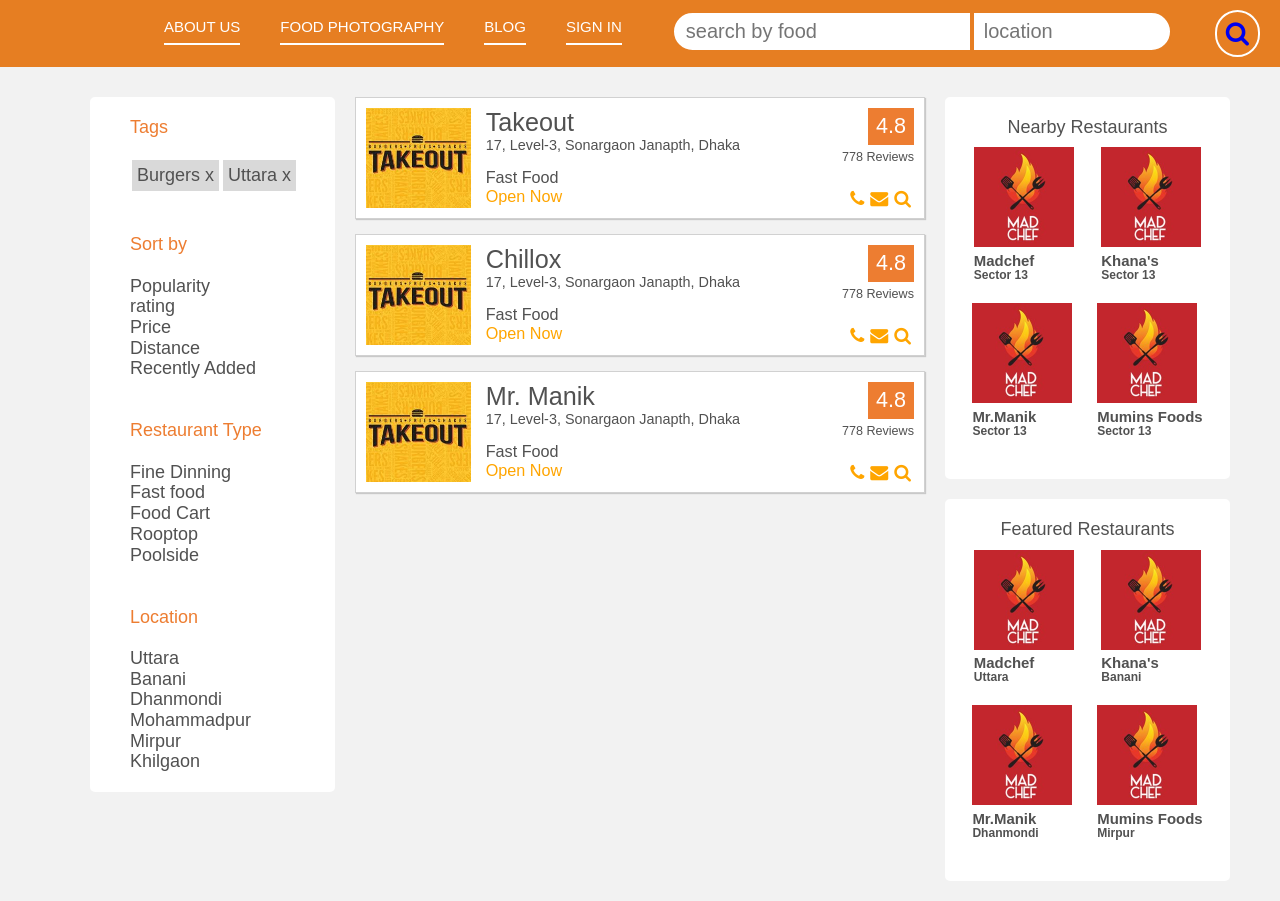
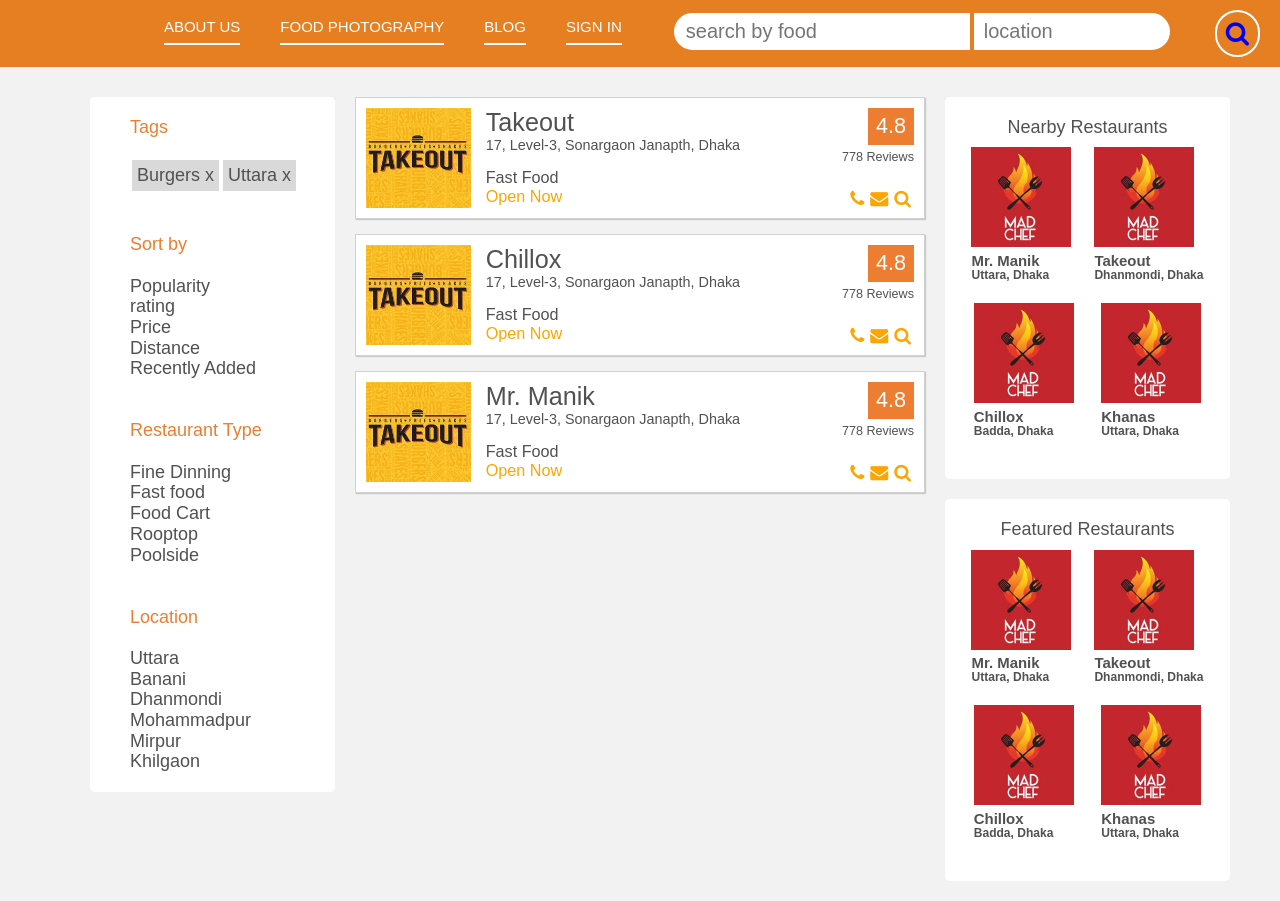
Before and after one commit to ahmedsadman/foodhub-web, a React (Create React App) app: page /restaurants/search in a window 1280 px wide. Built offline with nearby package versions, Linux system fonts and the light colour scheme.

Commit message:
seperate restaurant box comp

```diff
--- /dev/null
+++ b/src/components/ResBox.js
@@ -0,0 +1,16 @@
+import React from 'react';
+
+export const ResBox = props => {
+    const { styles } = props;
+    return (
+        <div className={styles.nearby}>
+            <img
+                alt=''
+                className={styles.divImg}
+                src='/images/css/Madchef.jpg'
+            />
+            <h5 style={{ textTransform: 'capitalize' }}>{props.name}</h5>
+            <h6 style={{ textTransform: 'capitalize' }}>{props.address}</h6>
+        </div>
+    );
+};
--- a/src/routes/SearchResult.js
+++ b/src/routes/SearchResult.js
@@ -2,6 +2,7 @@ import React, { Component } from 'react';
 import { Link } from 'react-router-dom';
 import { RestaurantCard } from '../components/RestaurantCard';
 import { Navbar } from '../components/Navbar';
+import { ResBox } from '../components/ResBox';
 import styles from '../views/SearchResult.module.css';
 
 class SearchResult extends Component {
@@ -11,17 +12,7 @@ class SearchResult extends Component {
                 <nav>
                     <Navbar />
                 </nav>
-
-                <div
-                    id='main'
-                    style={{
-                        marginLeft: 'auto',
-                        marginRight: 'auto',
-                        width: 1140,
-                        paddingTop: 30,
-                        paddingBottom: 30
-                    }}
-                >
+                <div id='main' style={inStyle.container}>
                     <section style={{ float: 'left', width: '25%' }}>
                         <div className={styles.filterBlock}>
                             <span className={styles.orange}>
@@ -140,97 +131,79 @@ class SearchResult extends Component {
                         <RestaurantCard name='Takeout' />
                         <RestaurantCard name='Chillox' />
                         <RestaurantCard name='Mr. Manik' />
-                    </div> {/* res block end */}
+                    </div>{' '}
+                    {/* res block end */}
                     {/*Sidebar */}
                     <div style={{ float: 'left', width: '25%' }}>
                         <div className={styles.sideBlock}>
-                            <p style={{ marginBottom: 10 }}>Nearby Restaurants</p>
-                            <div className={styles.nearby}>
-                                <img
-                                    alt=''
-                                    className={styles.divImg}
-                                    src='/images/css/Madchef.jpg'
+                            <p style={{ marginBottom: 10 }}>
+                                Nearby Restaurants
+                            </p>
+                            <ResBox
+                                styles={styles}
+                                name='Mr. Manik'
+                                address='Uttara, Dhaka'
                             />
-                                <h5>Madchef</h5>
-                                <h6>Sector 13</h6>
-                            </div>
-                            <div className={styles.nearby}>
-                                <img
-                                    alt=''
-                                    className={styles.divImg}
-                                    src='/images/css/Madchef.jpg'
+                            <ResBox
+                                styles={styles}
+                                name='Takeout'
+                                address='Dhanmondi, Dhaka'
                             />
-                                <h5>Khana's</h5>
-                                <h6>Sector 13</h6>
-                            </div>
-                            <div className={styles.nearby}>
-                                <img
-                                    alt=''
-                                    className={styles.divImg}
-                                    src='/images/css/Madchef.jpg'
+                            <ResBox
+                                styles={styles}
+                                name='Chillox'
+                                address='Badda, Dhaka'
                             />
-                                <h5>Mr.Manik</h5>
-                                <h6>Sector 13</h6>
-                            </div>
-                            <div className={styles.nearby}>
-                                <img
-                                    alt=''
-                                    className={styles.divImg}
-                                    src='/images/css/Madchef.jpg'
+                            <ResBox
+                                styles={styles}
+                                name='Khanas'
+                                address='Uttara, Dhaka'
                             />
-                                <h5>Mumins Foods</h5>
-                                <h6>Sector 13</h6>
-                            </div>
                         </div>
                         <div className={styles.sideBlock}>
-                            <p style={{ marginBottom: 10 }}>Featured Restaurants</p>
-                            <div className={styles.nearby}>
-                                <img
-                                    alt=''
-                                    className={styles.divImg}
-                                    src='/images/css/Madchef.jpg'
+                            <p style={{ marginBottom: 10 }}>
+                                Featured Restaurants
+                            </p>
+                            <ResBox
+                                styles={styles}
+                                name='Mr. Manik'
+                                address='Uttara, Dhaka'
                             />
-                                <h5>Madchef</h5>
-                                <h6>Uttara</h6>
-                            </div>
-                            <div className={styles.nearby}>
-                                <img
-                                    alt=''
-                                    className={styles.divImg}
-                                    src='/images/css/Madchef.jpg'
+                            <ResBox
+                                styles={styles}
+                                name='Takeout'
+                                address='Dhanmondi, Dhaka'
                             />
-                                <h5>Khana's</h5>
-                                <h6>Banani</h6>
-                            </div>
-                            <div className={styles.nearby}>
-                                <img
-                                    alt=''
-                                    className={styles.divImg}
-                                    src='/images/css/Madchef.jpg'
+                            <ResBox
+                                styles={styles}
+                                name='Chillox'
+                                address='Badda, Dhaka'
                             />
-                                <h5>Mr.Manik</h5>
-                                <h6>Dhanmondi</h6>
-                            </div>
-                            <div className={styles.nearby}>
-                                <img
-                                    alt=''
-                                    className={styles.divImg}
-                                    src='/images/css/Madchef.jpg'
+                            <ResBox
+                                styles={styles}
+                                name='Khanas'
+                                address='Uttara, Dhaka'
                             />
-                                <h5>Mumins Foods</h5>
-                                <h6>Mirpur</h6>
-                            </div>
-
                         </div>
                     </div>{' '}
                     {/* end of sidebar container */}
-
                 </div>{' '}
                 {/* end of main content block */}
-                <div style={{ clear: 'both' }} /> {/* IMPORTANT: DO NOT TAMPER */}
+                <div style={{ clear: 'both' }} />{' '}
+                {/* IMPORTANT: DO NOT TAMPER */}
             </div> /* End of container div */
         );
     }
 }
 
+const inStyle = {
+    container: {
+        marginLeft: 'auto',
+        marginRight: 'auto',
+        width: 1140,
+        paddingTop: 30,
+        paddingBottom: 30
+    }
+};
+
 export default SearchResult;
```
Lines whose indentation alone changed are shown as unchanged.
